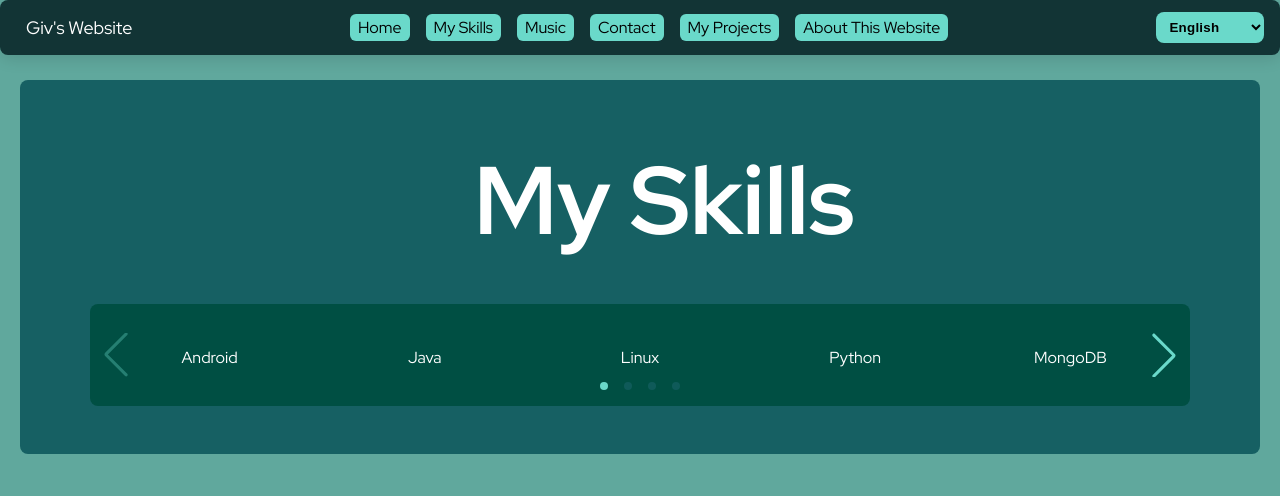
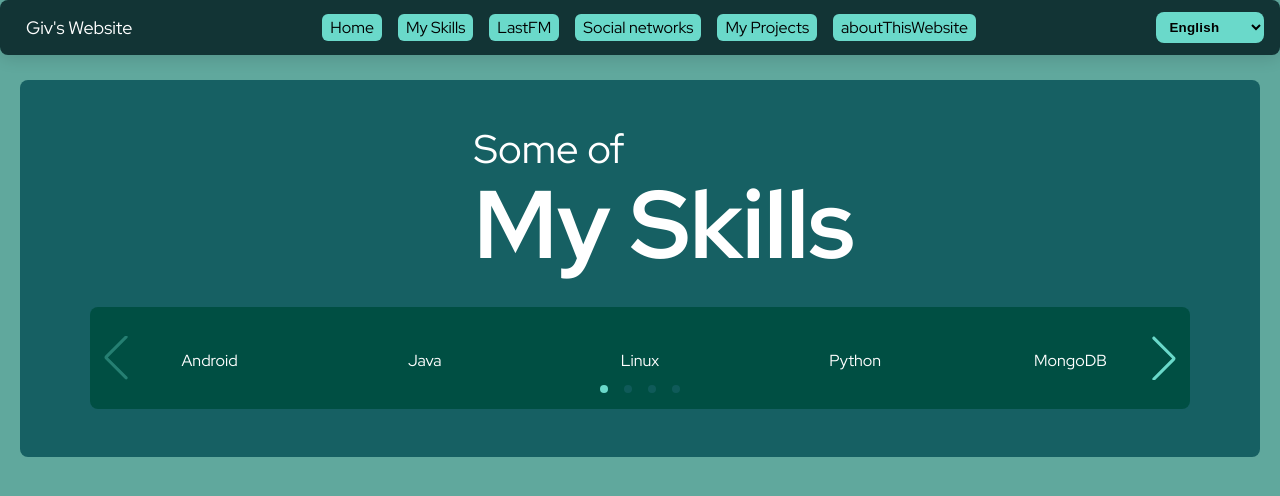
Before and after one commit to GiovaniFZ/my-website-vue, a Vue app: page /skills in a window 1280 px wide. Shown: the top 496 px of the page. Built offline with nearby package versions, Linux system fonts and the light colour scheme; some icons are missing.

Commit message:
ref: Add subtitle to all pages, change music to lastFM

```diff
--- a/src/components/Header.vue
+++ b/src/components/Header.vue
@@ -19,8 +19,8 @@ function handleClick() {
     <nav>
       <RouterLink style="text-decoration: none;" to="/">{{ $t('home') }}</RouterLink>
       <RouterLink style="text-decoration: none;" to="/skills">{{ $t('skills') }}</RouterLink>
-      <RouterLink style="text-decoration: none;" to="/music">{{ $t('music') }}</RouterLink>
-      <RouterLink style="text-decoration: none;" to="/contact">{{ $t('contact') }}</RouterLink>
+      <RouterLink style="text-decoration: none;" to="/lastFM">{{ $t('lastFM') }}</RouterLink>
+      <RouterLink style="text-decoration: none;" to="/contact">{{ $t('socialNetworks') }}</RouterLink>
       <RouterLink style="text-decoration: none;" to="/my-projects">{{ $t('my-projects') }}</RouterLink>
       <RouterLink style="text-decoration: none;" to="/about">{{ $t('aboutThisWebsite') }}</RouterLink>
     </nav>
--- a/src/components/RoundedSection.vue
+++ b/src/components/RoundedSection.vue
@@ -21,7 +21,7 @@ defineProps({
 <template>
   <div class="wrapper">
     <div class="container">
-      <div class="same-line" :class="{ 'align-start': isFirst }">
+      <div class="same-line">
         <img v-if="hasImage && image" :src="image" alt="Section icon" />
         <v-icon scale="7" v-else :name="iconName" aria-hidden="true" />
         <div v-if="subtitle" class="title-container">
@@ -69,6 +69,7 @@ defineProps({
   box-sizing: border-box;
   margin: 5rem 0.75rem 2rem 0.75rem;
   animation: colors 800ms ease-out both;
+
   @media(max-width: 870px) {
     padding: 1rem;
     margin: 6rem 0.75rem 1.25rem 0.75rem;
@@ -89,6 +90,12 @@ defineProps({
   @media(max-width: 870px) {
     flex-direction: column;
   }
+
+  .title-container,
+  h1 {
+    text-align: left;
+  }
+
 }
 
 .title-container {
@@ -126,11 +133,6 @@ h1 {
   }
 }
 
-.same-line.align-start .title-container,
-.same-line.align-start h1 {
-  text-align: left;
-}
-
 .title-container h1 {
   margin: 0;
 }
@@ -150,7 +152,7 @@ h1 {
   overflow: hidden;
 }
 
-.greeting + h1 {
+.greeting+h1 {
   margin-top: 0.25rem;
   line-height: 1.05;
 }
@@ -171,6 +173,7 @@ img {
   height: 17%;
   border-radius: 50%;
   animation: goToTop 650ms cubic-bezier(0.22, 1, 0.36, 1) both;
+
   @media(max-width: 870px) {
     margin-top: 1rem;
     width: 40%;
@@ -183,6 +186,7 @@ v-icon {
 }
 
 @media (prefers-reduced-motion: reduce) {
+
   .wrapper,
   h1,
   img,
@@ -193,7 +197,7 @@ v-icon {
 }
 
 @media (max-width: 870px) {
-  .same-line > v-icon {
+  .same-line>v-icon {
     font-size: 4em !important;
   }
 }
--- a/src/components/Sidebar.vue
+++ b/src/components/Sidebar.vue
@@ -30,7 +30,7 @@ defineProps({
             <RouterLink @click="handleClick" style="text-decoration: none;" to="/skills">{{ $t('skills') }}</RouterLink>
           </li>
           <li>
-            <RouterLink @click="handleClick" style="text-decoration: none;" to="/music">{{ $t('music') }}</RouterLink>
+            <RouterLink @click="handleClick" style="text-decoration: none;" to="/lastFM">{{ $t('lastFM') }}</RouterLink>
           </li>
           <li>
             <RouterLink @click="handleClick" style="text-decoration: none;" to="/contact">{{ $t('contact') }}</RouterLink>
--- a/src/locales/en-us.json
+++ b/src/locales/en-us.json
@@ -4,8 +4,9 @@
   "introduction": "I'm Giovani",
   "aboutWebText": "Hi, this is my personal website. I've made in Vue 3 with TypeScript, and I'm using Vite as the build tool. This site is a showcase of my skills, projects, and interests in development.",
   "aboutMeText": "I'm a software engineering student, currently interning and studying in Minas Gerais, Brazil! I love programming, I'm passionate about web development and I'm always open to contribute in open source projects.",
-  "aboutThisWebsite": "About This Website",
-  "contact": "Contact",
+  "aboutThis": "About",
+  "website": "This Website",
+  "socialNetworks": "Social networks",
   "contactInfo": "If you want to contact me, you can use the links above, or say something in the field below to send me an email!",
   "checkSocialLinks": "Hey, check out my social links!",
   "welcome": "Hi, I'm Giovani! Welcome to my website!",
@@ -13,15 +14,18 @@
   "projects": "Projects",
   "send": "Send",
   "myLast": "My Last.FM Status",
-  "myLastDescription": "I was listening to:",
+  "myLastDescription": "Take a look in my LastFM status:",
   "lastPlayed": "Last played song:",
   "lastLink": "View on Last.FM",
-  "music": "Music",
+  "lastFM": "LastFM",
   "currentlyListening": "I'm currently listening to it!",
   "lastUpdate": "Last update: ",
   "noRecentTracks": "No recent tracks found",
   "trackLoadError": "Failed to load track data",
   "repositoryLoadError": "Failed to load repository data",
   "my-projects": "My Projects",
-  "some-of": "Some of "
+  "some-of": "Some of",
+  "some-of-2": "Some of",
+  "howTo": "How to",
+  "my": "My"
 }
--- a/src/locales/pt-br.json
+++ b/src/locales/pt-br.json
@@ -4,8 +4,9 @@
   "introduction": "Eu sou Giovani",
   "aboutMeText": "Sou estudante de engenharia de software, atualmente estagiando em Minas Gerais, Brasil! Gosto muito de desenvolvimento web e estou sempre aberto para contribuir em projetos de código aberto.",
   "aboutWebText": "Olá, este é o meu site pessoal. Eu o desenvolvi usando Vue 3 com TypeScript, e estou utilizando o Vite como ferramenta de build. Este site é uma vitrine das minhas habilidades, projetos e interesses em desenvolvimento.",
-  "aboutThisWebsite": "Sobre este site",
-  "contact": "Contato",
+  "aboutThis": "Sobre este",
+  "website": "Site",
+  "socialNetworks": "Redes sociais",
   "contactInfo": "Se você quiser falar comigo, você pode usar os links acima, ou escreva algo no campo abaixo para me enviar um email!",
   "checkSocialLinks": "Ei, dá uma olhada nas minhas redes sociais!",
   "welcome": "Olá, eu sou o Giovani! Bem-vindo ao meu site!",
@@ -13,15 +14,17 @@
   "projects": "Projetos",
   "send": "Enviar",
   "myLast": "Meu status do Last.FM",
-  "myLastDescription": "Dê uma olhada na música que eu estava ouvindo:",
+  "myLastDescription": "Dê uma olhada no meu status do LastFM:",
   "lastPlayed": "Última música ouvida:",
   "lastLink": "Clique aqui para ver a música no Last.FM",
-  "music": "Música",
+  "lastFM": "LastFM",
   "currentlyListening": "Eu estou ouvindo neste momento!",
   "lastUpdate": "Última atualização: ",
   "noRecentTracks": "Nenhuma música recente encontrada",
   "trackLoadError": "Falha ao carregar dados da faixa",
   "repositoryLoadError": "Falha ao carregar dados do repositório",
   "my-projects": "Meus projetos",
-  "some-of": "Alguns dos"
+  "some-of": "Alguns dos",
+  "some-of-2": "Algumas das",
+  "my": "Minhas"
 }
--- a/src/routes.ts
+++ b/src/routes.ts
@@ -4,7 +4,7 @@ import { i18n } from './i18n'
 const routes = [
   { path: '/', component: () => import('./views/AboutMe.vue'), meta: { titleKey: 'home' } },
   { path: '/skills', component: () => import('./views/MySkills.vue'), meta: { titleKey: 'skills' } },
-  { path: '/music', component: () => import('./views/Music.vue'), meta: { titleKey: 'music' } },
+  { path: '/lastFM', component: () => import('./views/LastFM.vue'), meta: { titleKey: 'lastFM' } },
   { path: '/contact', component: () => import('./views/Contact.vue'), meta: { titleKey: 'contact' } },
   { path: '/about', component: () => import('./views/AboutWebsite.vue'), meta: { titleKey: 'aboutThisWebsite' } },
   { path: '/my-projects', component: () => import('./views/MyProjects.vue'), meta: { titleKey: 'my-projects' } },
--- a/src/views/AboutWebsite.vue
+++ b/src/views/AboutWebsite.vue
@@ -4,7 +4,7 @@ import Package from '../../package.json'
 </script>
 
 <template>
-  <RoundedSection :title="$t('aboutThisWebsite')" :subtitle="$t('introduction')" :iconName="'bi-code-slash'">
+  <RoundedSection :title="$t('my')" :subtitle="$t('socialNetworks')" :iconName="'bi-code-slash'" isFirst>
     <p>{{ $t('aboutWebText') }}</p>
     <p>Version: {{ Package.version }}</p>
   </RoundedSection>
--- a/src/views/Contact.vue
+++ b/src/views/Contact.vue
@@ -29,7 +29,7 @@ import RoundedSection from '../components/RoundedSection.vue';
 </style>
 
 <template>
-  <RoundedSection :title="$t('contact')" :iconName="'io-person'">
+  <RoundedSection :subtitle="$t('socialNetworks')" :title="$t('my')" :iconName="'io-person'">
     <div class="contact-icons">
       <a href="https://t.me/givfnz2" target="_blank" rel="noopener noreferrer">
         <v-icon name="bi-telegram" scale="5" />
--- a/src/views/Music.vue
+++ b/src/views/LastFM.vue
@@ -22,7 +22,7 @@ onMounted(async () => {
 </script>
 
 <template>
-  <RoundedSection :title="$t('music')" :iconName="'co-apple-music'">
+  <RoundedSection :title="''" :subtitle="$t('lastFM')" :iconName="'co-apple-music'">
     <p>{{ $t('myLastDescription') }}</p>
     <div v-if="loading" class="skeleton-loader">
       <div class="skeleton-text"></div>
--- a/src/views/MySkills.vue
+++ b/src/views/MySkills.vue
@@ -26,7 +26,7 @@ const skills: Skill[] = [
 </script>
 
 <template>
-  <RoundedSection :title="$t('skills')" :iconName="'bi-lightbulb-fill'">
+  <RoundedSection :subtitle="$t('skills')" :title="$t('some-of-2')" :iconName="'bi-lightbulb-fill'">
     <swiper class="mySwiper" :slides-per-view="5" :space-between="8" :navigation="true"
       :pagination="{ clickable: true }" :modules="[Navigation, Pagination]" :breakpoints="{
         1200: { slidesPerView: 5 },
```
Also changed, not shown: 1 other file (tests, documents, lock files or other folders).
